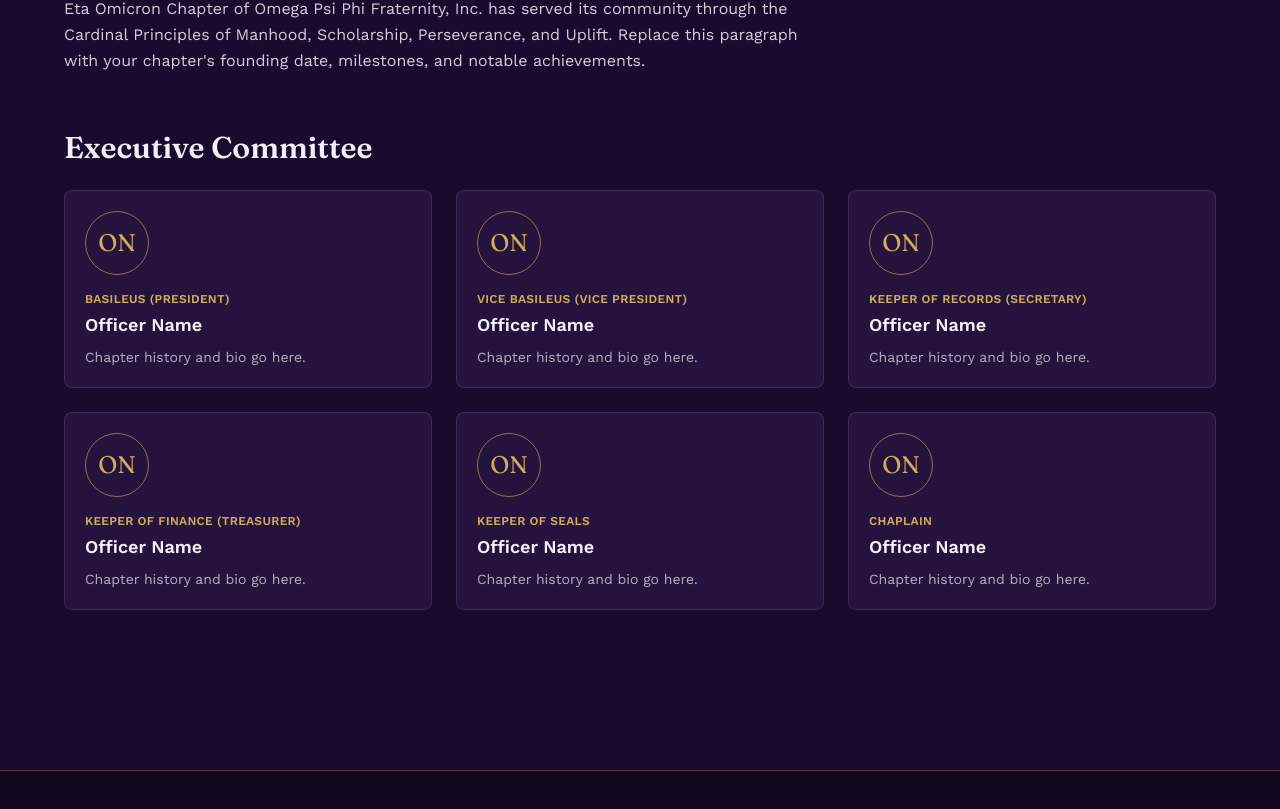
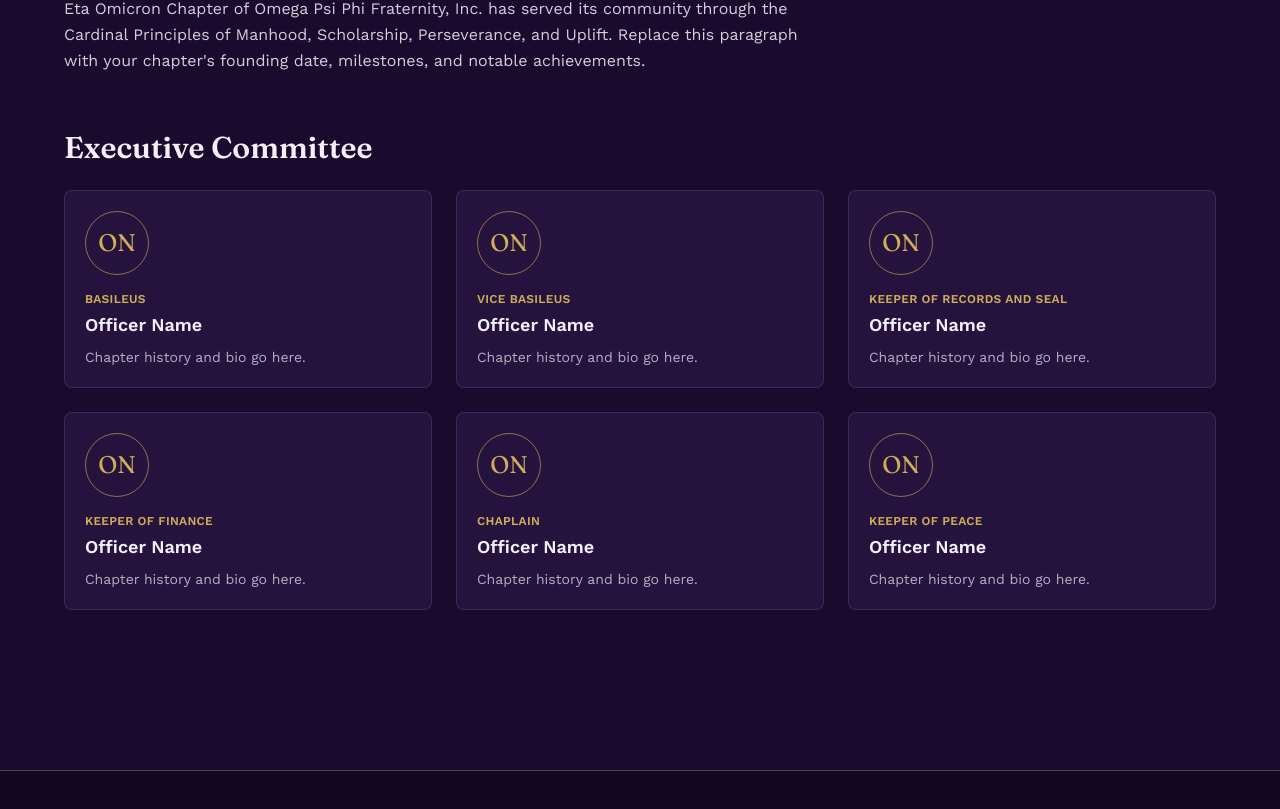
Before and after one commit to crmullins1911/eta-omicron-website, a React (Vite) app in the folder eta-omicron-website 3/: page /about in a window 1280 px wide. Shown: the part 463-1272 px from the top of the page. Built offline with nearby package versions, Linux system fonts and the light colour scheme; no server answers.

Commit message:
Update Executive Committee officer titles
Basileus, Vice Basileus, Keeper of Records and Seal, Keeper of Finance, Chaplain,
Keeper of Peace.

Co-Authored-By: Claude Opus 5.5 <noreply@anthropic.com>
Claude-Session: https://claude.ai/code/session_01YZTziRQcai8FAyjsB9o63h

```diff
--- a/eta-omicron-website 3/src/data/placeholders.js
+++ b/eta-omicron-website 3/src/data/placeholders.js
@@ -3,12 +3,12 @@
 // you're ready to manage this content dynamically.
 
 export const officers = [
-  { role: 'Basileus (President)', name: 'Officer Name', bio: 'Chapter history and bio go here.' },
-  { role: 'Vice Basileus (Vice President)', name: 'Officer Name', bio: 'Chapter history and bio go here.' },
-  { role: 'Keeper of Records (Secretary)', name: 'Officer Name', bio: 'Chapter history and bio go here.' },
-  { role: 'Keeper of Finance (Treasurer)', name: 'Officer Name', bio: 'Chapter history and bio go here.' },
-  { role: 'Keeper of Seals', name: 'Officer Name', bio: 'Chapter history and bio go here.' },
+  { role: 'Basileus', name: 'Officer Name', bio: 'Chapter history and bio go here.' },
+  { role: 'Vice Basileus', name: 'Officer Name', bio: 'Chapter history and bio go here.' },
+  { role: 'Keeper of Records and Seal', name: 'Officer Name', bio: 'Chapter history and bio go here.' },
+  { role: 'Keeper of Finance', name: 'Officer Name', bio: 'Chapter history and bio go here.' },
   { role: 'Chaplain', name: 'Officer Name', bio: 'Chapter history and bio go here.' },
+  { role: 'Keeper of Peace', name: 'Officer Name', bio: 'Chapter history and bio go here.' },
 ]
 
 export const history = `Eta Omicron Chapter of Omega Psi Phi Fraternity, Inc. has served its
```
